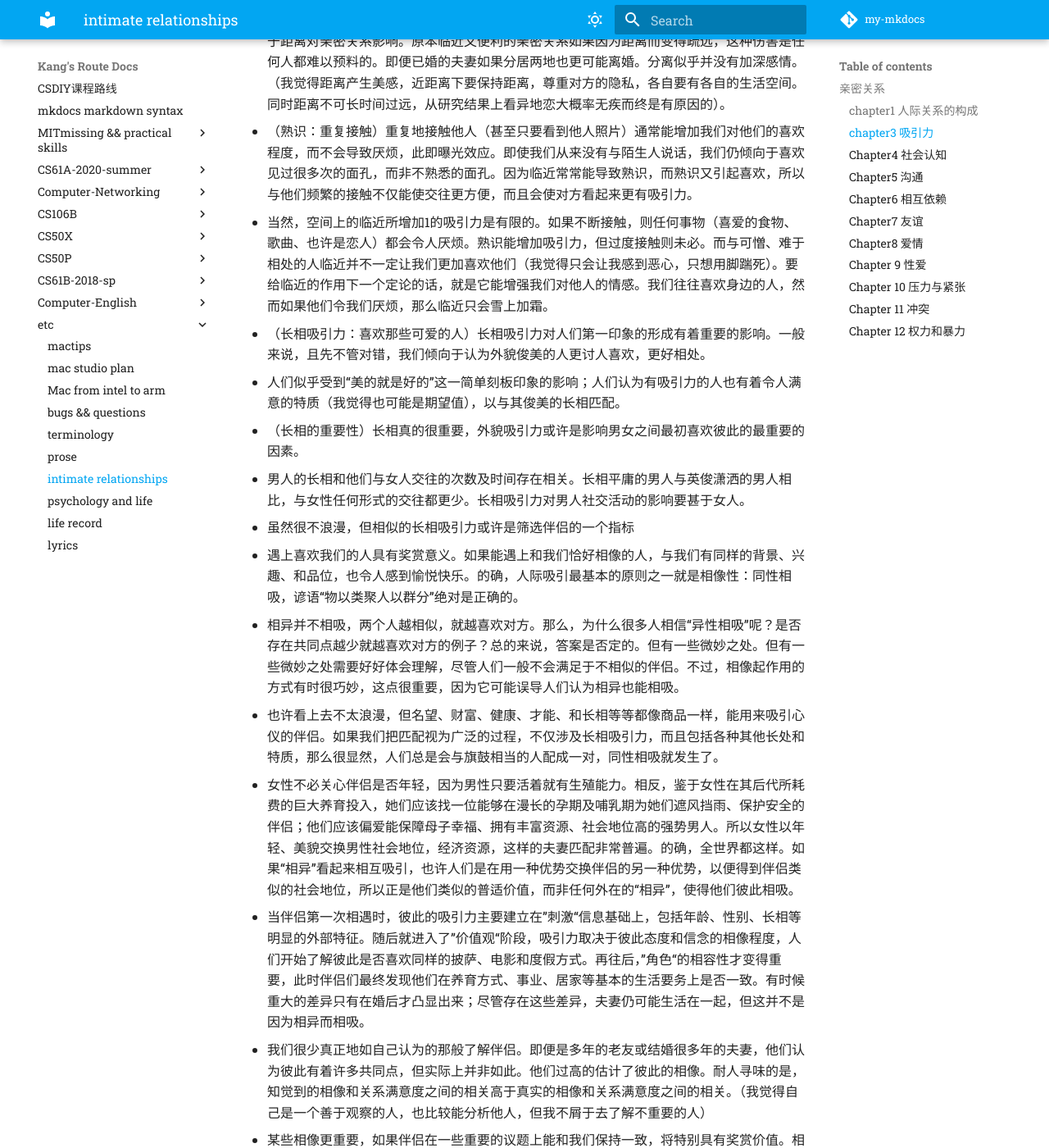
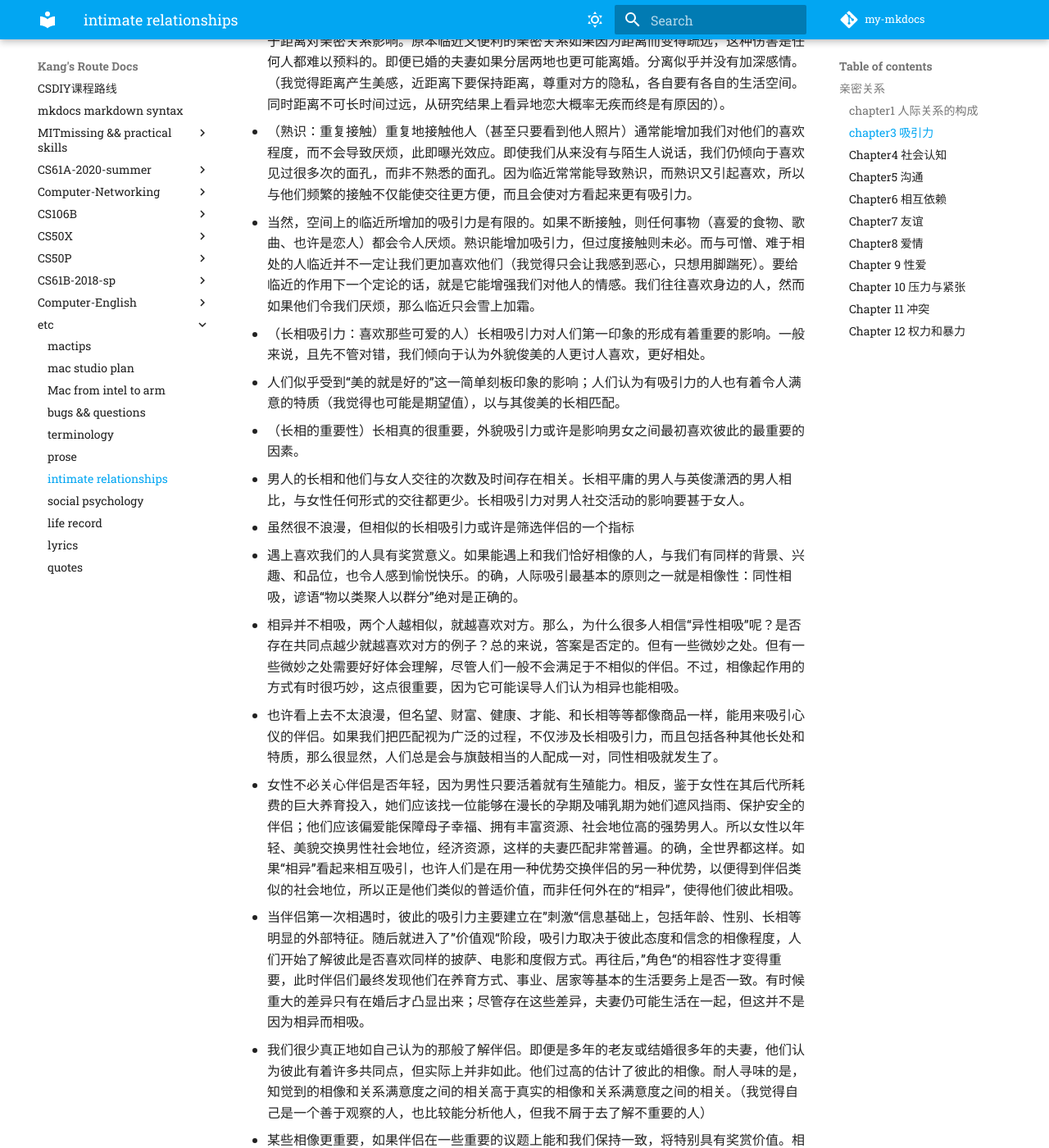
Before and after one commit to Andy-xiaokang/my-mkdocs, an MkDocs documentation site: the page built from docs/etc/reading.md, in a window 1280 px wide and 1400 px high, scrolled down 1262 px. Shown: the whole window at 82% size. Built offline with MkDocs 1.6.1 and Material for MkDocs 9.7.7, drawn with Linux system fonts in a browser that asks for light colours; comment, search, counter and statistics services are not loaded; some of the changed text lies outside the part shown.

Commit message:
update etc and cs106b

```diff
--- a/docs/etc/reading.md
+++ b/docs/etc/reading.md
@@ -18,7 +18,7 @@ comments: true
 * 当人们面对面地交往时（在身体上，而且在心理上都更接近），这样的人际关系奖赏价值更高。现实空间的临近通常首先决定了人们能否相遇，多数情况下，友谊和爱情源自与身边人的交往。
 * （方便：远亲不如近邻）住在一起的恋人，假若要分离一段时间，他们还可能快乐地认为这并不会影响他们的感情，因为他们的爱情已经具有足够的奖赏价值。如果这样，他们或许会奇怪于距离对亲密关系影响。原本临近又便利的亲密关系如果因为距离而变得疏远，这种伤害是任何人都难以预料的。即便已婚的夫妻如果分居两地也更可能离婚。分离似乎并没有加深感情。（我觉得距离产生美感，近距离下要保持距离，尊重对方的隐私，各自要有各自的生活空间。同时距离不可长时间过远，从研究结果上看异地恋大概率无疾而终是有原因的）。
 * （熟识：重复接触）重复地接触他人（甚至只要看到他人照片）通常能增加我们对他们的喜欢程度，而不会导致厌烦，此即曝光效应。即使我们从来没有与陌生人说话，我们仍倾向于喜欢见过很多次的面孔，而非不熟悉的面孔。因为临近常常能导致熟识，而熟识又引起喜欢，所以与他们频繁的接触不仅能使交往更方便，而且会使对方看起来更有吸引力。
-* 当然，空间上的临近所增加1的吸引力是有限的。如果不断接触，则任何事物（喜爱的食物、歌曲、也许是恋人）都会令人厌烦。熟识能增加吸引力，但过度接触则未必。而与可憎、难于相处的人临近并不一定让我们更加喜欢他们（我觉得只会让我感到恶心，只想用脚踹死）。要给临近的作用下一个定论的话，就是它能增强我们对他人的情感。我们往往喜欢身边的人，然而如果他们令我们厌烦，那么临近只会雪上加霜。
+* 当然，空间上的临近所增加的吸引力是有限的。如果不断接触，则任何事物（喜爱的食物、歌曲、也许是恋人）都会令人厌烦。熟识能增加吸引力，但过度接触则未必。而与可憎、难于相处的人临近并不一定让我们更加喜欢他们（我觉得只会让我感到恶心，只想用脚踹死）。要给临近的作用下一个定论的话，就是它能增强我们对他人的情感。我们往往喜欢身边的人，然而如果他们令我们厌烦，那么临近只会雪上加霜。
 * （长相吸引力：喜欢那些可爱的人）长相吸引力对人们第一印象的形成有着重要的影响。一般来说，且先不管对错，我们倾向于认为外貌俊美的人更讨人喜欢，更好相处。
 * 人们似乎受到“美的就是好的”这一简单刻板印象的影响；人们认为有吸引力的人也有着令人满意的特质（我觉得也可能是期望值），以与其俊美的长相匹配。
 * （长相的重要性）长相真的很重要，外貌吸引力或许是影响男女之间最初喜欢彼此的最重要的因素。
--- a/mkdocs.yml
+++ b/mkdocs.yml
@@ -155,9 +155,10 @@ nav:
       - terminology: "etc/terminology.md"
       - prose: "etc/prose.md"
       - intimate relationships: "etc/reading.md"
-      - psychology and life: "etc/psychologyAndLife.md"
+      - social psychology: "etc/socialpsychology.md"
       - life record: "etc/liferecord.md"
       - lyrics: "etc/lyrics.md"
+      - quotes: "etc/quotes.md"
 
 
 extra:
```
Also changed, not shown: other parts of docs/etc/reading.md (+1 -1 lines), docs/CS106B/introduction.md (+12 -1 lines), docs/etc/bugs.md (+3 -0 lines), docs/etc/psychologyAndLife.md (deleted, +0 -5 lines), docs/etc/quotes.md (added, +16 -0 lines), docs/etc/socialpsychology.md (added, +13 -0 lines), docs/etc/studio.md (+1 -1 lines), docs/etc/userfolder.md (deleted).
